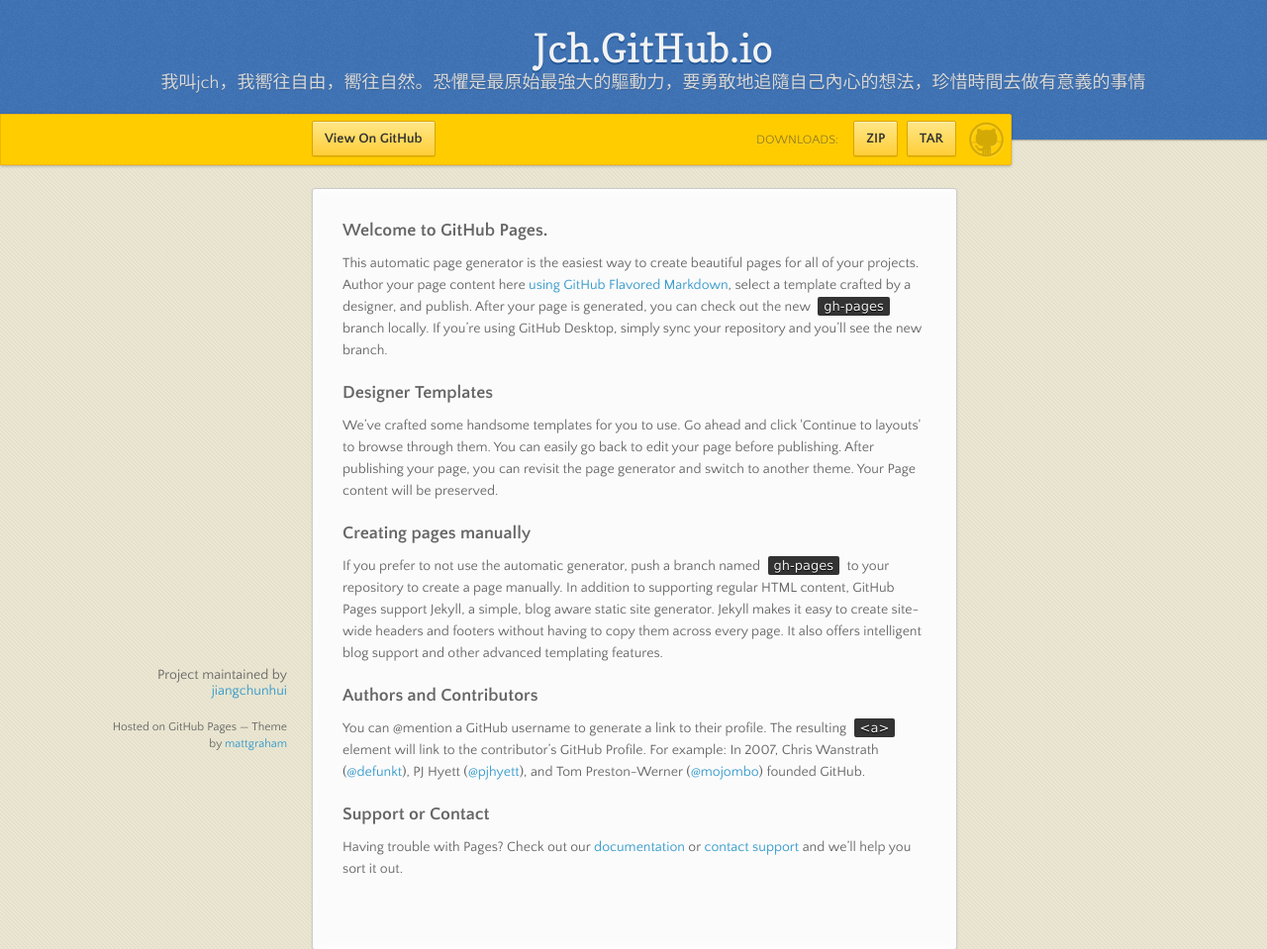
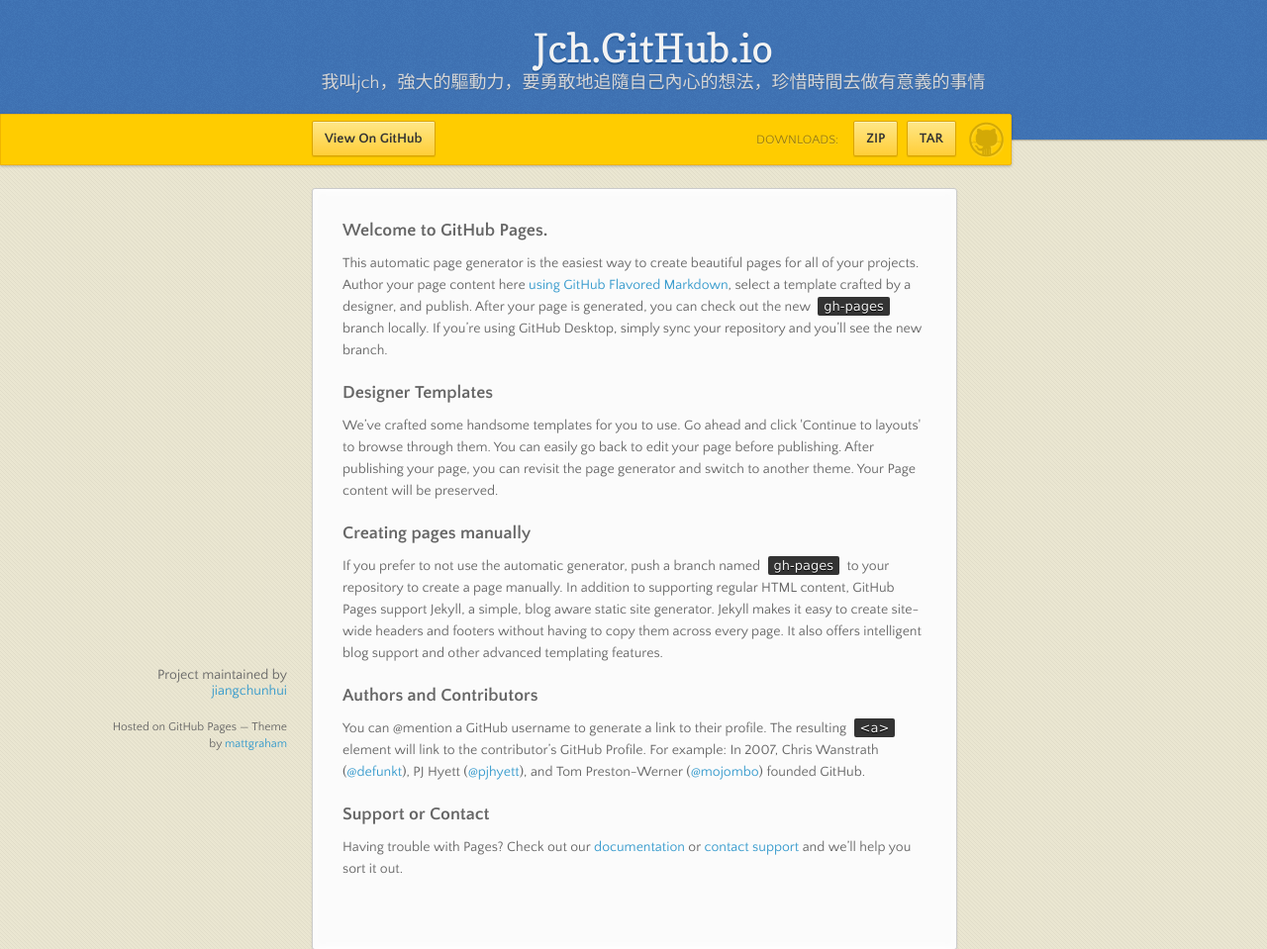
Before and after one commit to jiangchunhui/jch.github.io, a plain HTML site: page index.html in a window 1280 px wide. Shown: the top 959 px of the page at 99% size. Drawn offline with nearby package versions, Linux system fonts and the light colour scheme.

Commit message:
Update index.html

```diff
--- a/index.html
+++ b/index.html
@@ -18,7 +18,7 @@
 
       <header>
         <h1>Jch.GitHub.io</h1>
-        <p>我叫jch，我嚮往自由，嚮往自然。恐懼是最原始最強大的驅動力，要勇敢地追隨自己內心的想法，珍惜時間去做有意義的事情</p>
+        <p>我叫jch，強大的驅動力，要勇敢地追隨自己內心的想法，珍惜時間去做有意義的事情</p>
       </header>
 
       <div id="banner">
```
